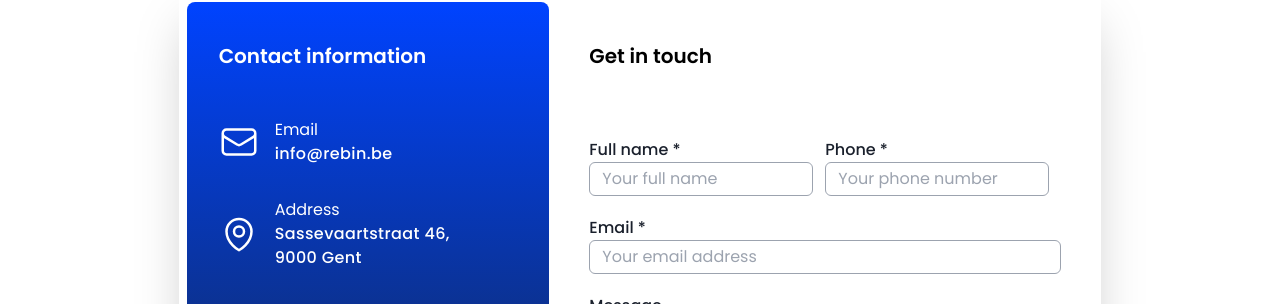
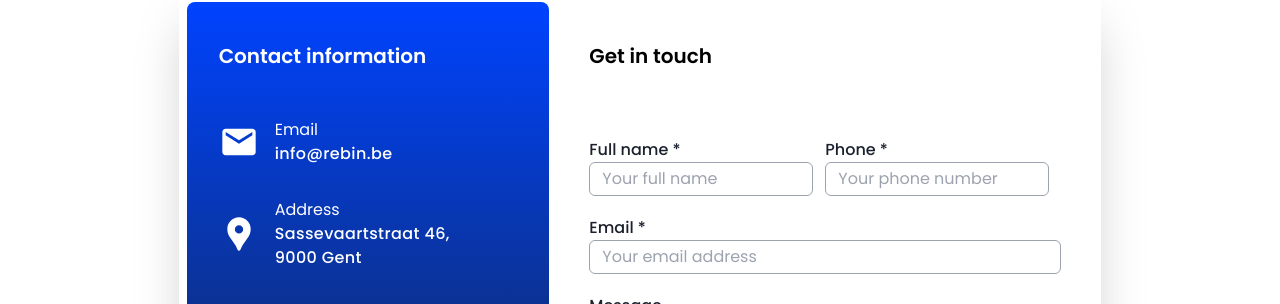
Before and after one commit to Rebin-Inc/rebin-website, a React (Create React App) app: page / in a window 1280 px wide. Shown: the part 398-702 px from the top of the page. Built offline with nearby package versions, Linux system fonts and the light colour scheme.

Commit message:
change icons to filled variant

```diff
--- a/src/pages/contact/Components/ContactForm.js
+++ b/src/pages/contact/Components/ContactForm.js
@@ -1,5 +1,5 @@
 import React from "react";
-import { EnvelopeIcon, MapPinIcon } from "@heroicons/react/24/outline";
+import { MdLocationPin, MdEmail } from "react-icons/md";
 
 const ContactForm = () => {
   return (
@@ -13,7 +13,7 @@
                 Contact information
               </h1>
               <div className="flex items-center mt-2 text-white">
-                <EnvelopeIcon className="size-10"></EnvelopeIcon>
+                <MdEmail className="size-10"></MdEmail>
                 <div className="ml-4 ">
                   <label htmlFor="">Email</label>
                   <div className="text-md tracking-wide font-medium w-40">
@@ -22,7 +22,7 @@
                 </div>
               </div>
               <div className="flex items-center mt-8 text-white">
-                <MapPinIcon className="size-10"></MapPinIcon>
+                <MdLocationPin className="size-10"></MdLocationPin>
                 <div className="ml-4 ">
                   <label htmlFor="">Address</label>
                   <div className="text-md tracking-wide font-medium w-45">
```
